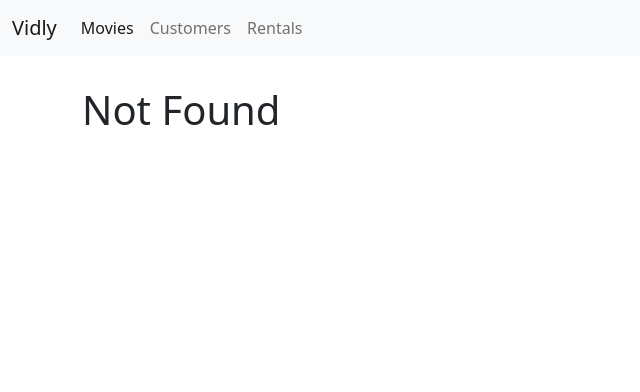
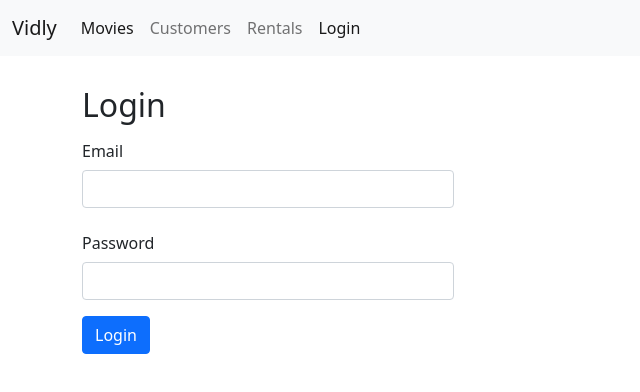
Before and after one commit to rickykiet83/vidly_react, a React (Create React App) app: page /login in a window 1280 px wide. Before the commit this address led to /not-found. Shown: the top 392 px of the page, without its empty margins (0-640 px from the left). Built offline with nearby package versions, Linux system fonts and the light colour scheme.

Commit message:
Building bootstrap form

```diff
--- a/src/App.js
+++ b/src/App.js
@@ -4,6 +4,7 @@ import React, { Component } from 'react';
 import { Redirect, Route, Switch } from 'react-router-dom';
 
 import Customers from './components/customers';
+import LoginForm from './components/loginForm';
 import MovieForm from './components/movieForm';
 import Movies from './components/movies';
 import NavBar from './components/navBar';
@@ -17,6 +18,7 @@ class App extends Component {
         <NavBar />
         <main className='container'>
           <Switch>
+            <Route path='/login' component={LoginForm}></Route>
             <Route path='/movies/:id' component={MovieForm}></Route>
             <Route path='/movies' component={Movies}></Route>
             <Route path='/customers' component={Customers}></Route>
--- /dev/null
+++ b/src/components/loginForm.jsx
@@ -0,0 +1,35 @@
+import { Component } from 'react';
+
+class LoginForm extends Component {
+  state = {};
+  render() {
+    return (
+      <div>
+        <h2>Login</h2>
+        <div className='mb-3 col'>
+          <label htmlFor='email' className='col-sm-2 col-form-label'>
+            Email
+          </label>
+          <div className='col-sm-4'>
+            <input type='password' className='form-control' id='email' />
+          </div>
+        </div>
+        <div className='mb-3 col'>
+          <label htmlFor='password' className='col-sm-2 col-form-label'>
+            Password
+          </label>
+          <div className='col-sm-4'>
+            <input type='password' className='form-control' id='password' />
+          </div>
+        </div>
+        <div className='col col-sm-2'>
+          <button type='submit' className='btn btn-primary mb-3'>
+            Login
+          </button>
+        </div>
+      </div>
+    );
+  }
+}
+
+export default LoginForm;
--- a/src/components/navBar.jsx
+++ b/src/components/navBar.jsx
@@ -41,6 +41,11 @@ const NavBar = () => {
                 Rentals
               </NavLink>
             </li>
+            <li className='nav-item'>
+              <NavLink className='nav-link' to='/login'>
+                Login
+              </NavLink>
+            </li>
           </ul>
         </div>
       </div>
```
